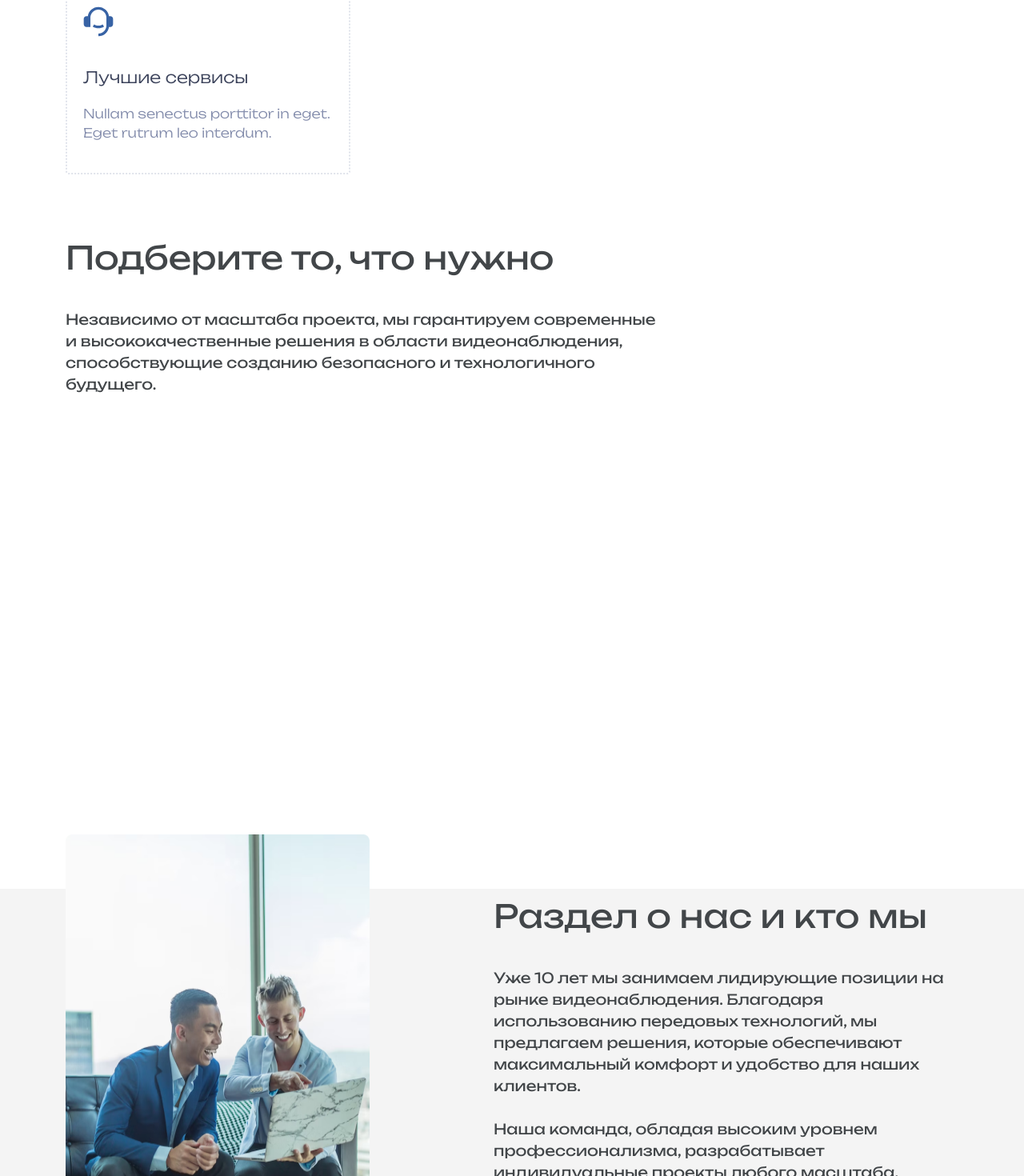
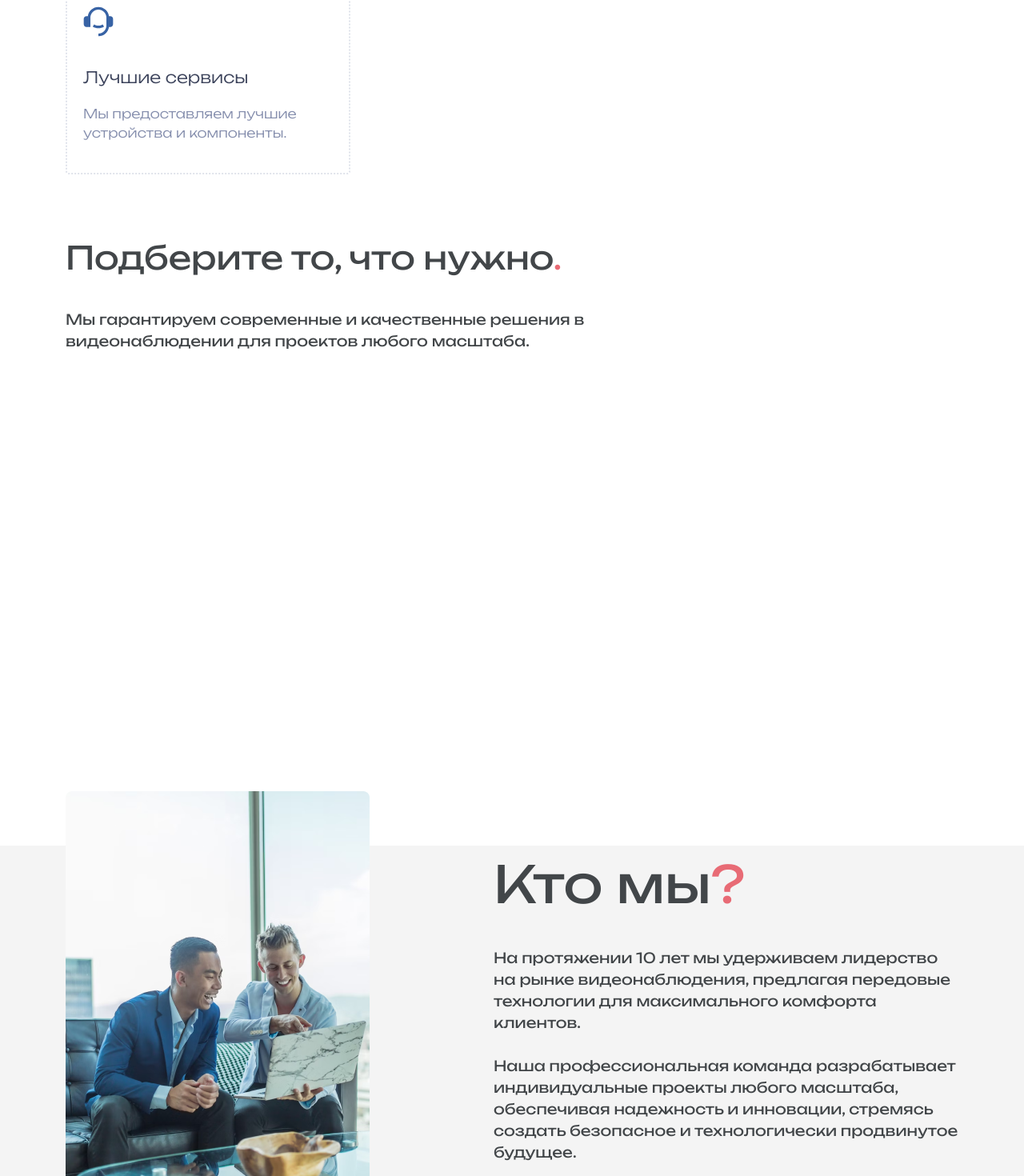
Before and after one commit to o4irov/lmVision_frontend, a Vue app: page / in a window 1280 px wide. Shown: the part 1160-2630 px from the top of the page at 80% size. Built offline with nearby package versions, Linux system fonts and the light colour scheme; no server answers.

Commit message:
fix: edited homePage

```diff
--- a/src/components/homePage.vue
+++ b/src/components/homePage.vue
@@ -35,7 +35,7 @@
             </div>
             <div class="reputation-body-block-title">Лучшие сервисы</div>
             <div class="reputation-body-block-text">
-              Nullam senectus porttitor in eget. Eget rutrum leo interdum.
+              Мы предоставляем лучшие устройства и компоненты.
             </div>
           </div>
         </div>
@@ -46,7 +46,7 @@
             </div>
             <div class="reputation-body-block-title">Лучшая поддержка</div>
             <div class="reputation-body-block-text">
-              Cursus semper tellus volutpat aliquet lacus.
+              Мы всегда готовы оказать вам помощь, просто напишите нам.
             </div>
           </div>
         </div>
@@ -57,18 +57,17 @@
             </div>
             <div class="reputation-body-block-title">Лучшие проекты</div>
             <div class="reputation-body-block-text">
-              Ultricies at ipsum nunc, tristique nam lectus.
+              Наши проекты созданы для комфорта наших клиентов.
             </div>
           </div>
         </div>
       </div>
     </div>
     <div class="choose">
-      <h2>Подберите то, что нужно</h2>
+      <h2>Подберите то, что нужно<span class="pink">.</span></h2>
       <p class="col-md-8">
-        Независимо от масштаба проекта, мы гарантируем современные и высококачественные
-        решения в области видеонаблюдения, способствующие созданию безопасного и
-        технологичного будущего.
+        Мы гарантируем современные и качественные решения в видеонаблюдении для проектов
+        любого масштаба.
       </p>
       <div :class="isScrolled(950, null)" class="choose-cameras row gx-3">
         <div class="choose-cameras-frame col-3">
@@ -99,17 +98,15 @@
       <div class="about-content">
         <img src="@/assets/img/about.png" alt="we" class="about-content-image" />
         <div class="about-content-text">
-          <h2 :class="isScrolled(1500, 3000)">Раздел о нас и кто мы</h2>
+          <h2 :class="isScrolled(1500, 3000)">Кто мы<span class="pink">?</span></h2>
           <p>
-            Уже 10 лет мы занимаем лидирующие позиции на рынке видеонаблюдения. Благодаря
-            использованию передовых технологий, мы предлагаем решения, которые
-            обеспечивают максимальный комфорт и удобство для наших клиентов.
+            На протяжении 10 лет мы удерживаем лидерство на рынке видеонаблюдения,
+            предлагая передовые технологии для максимального комфорта клиентов.
             <br />
             <br />
-            Наша команда, обладая высоким уровнем профессионализма, разрабатывает
-            индивидуальные проекты любого масштаба, гарантируя надежность и
-            инновационность. Мы стремимся к тому, чтобы каждое наше решение способствовало
-            созданию безопасного и технологически продвинутого будущего.
+            Наша профессиональная команда разрабатывает индивидуальные проекты любого
+            масштаба, обеспечивая надежность и инновации, стремясь создать безопасное и
+            технологически продвинутое будущее.
           </p>
           <!-- <router-link :to="'/about'" class="about-content-text-link">
             Читать далее &nbsp;<i
@@ -202,7 +199,7 @@
   <div class="container">
     <div class="catalog">
       <div class="catalog-head">
-        <h2>Каталог</h2>
+        <h2>Каталог<span class="pink">.</span></h2>
         <ul class="catalog-head-list">
           <li
             v-for="filter in filters"
@@ -819,7 +816,7 @@ h2 {
       flex-direction: column;
       padding-top: 10px;
       & h2 {
-        font-size: 40px;
+        font-size: 64px !important;
         margin-bottom: 40px;
       }
 
@@ -1014,7 +1011,7 @@ h2 {
     & p {
       font-size: 20px;
       color: rgba(82, 91, 122, 1);
-      margin-bottom: 80px;
+      margin-bottom: 34px;
     }
     & .animated {
       opacity: 1;
@@ -1099,6 +1096,7 @@ h2 {
   &-head {
     margin-bottom: 10px;
     & h2 {
+      font-size: 48px !important;
       margin-bottom: 64px;
     }
     &-list {
```
